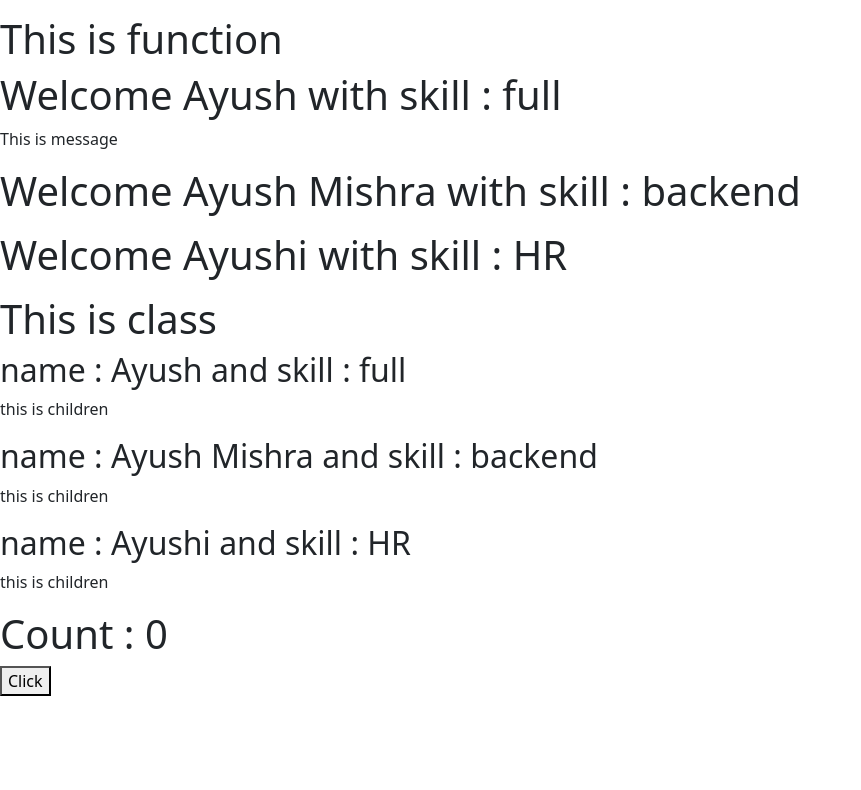
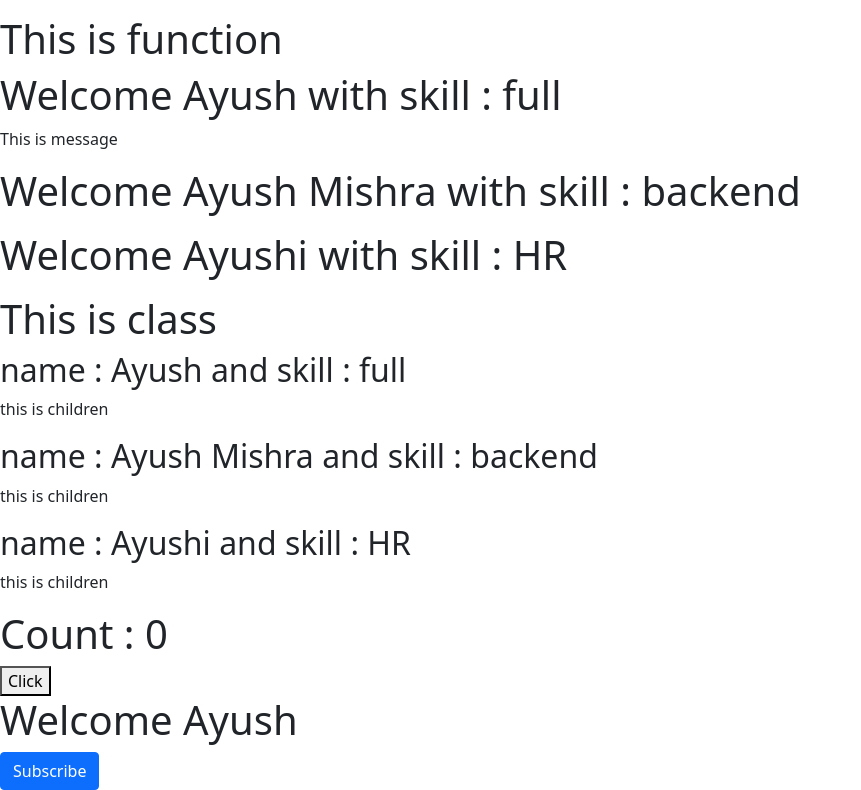
Before and after one commit to ayushkr07/react-super-advanced, a React (Create React App) app: page / in a window 1280 px wide. Shown: the part 534-1324 px from the top of the page, without its empty margins (0-861 px from the left). Before the commit the page ends 1230 px from the top, so only its background shows below. Built offline with nearby package versions, Linux system fonts and the light colour scheme.

Commit message:
using State another example

```diff
--- /dev/null
+++ b/src/4.state/Message.js
@@ -0,0 +1,31 @@
+import React, { Component } from 'react'
+
+class Message extends Component {
+    constructor(props) {
+        super(props)
+
+        this.state = {
+             name : 'Ayush',
+             message : 'Welcome Ayush'
+        }
+    }
+
+    subscribe(){
+        this.setState({
+            message : 'Thankyou for subscribing....'
+        })
+    }
+
+    render() {
+        return (
+            <div>
+                <h1>{this.state.message}</h1>
+                <button className="btn btn-primary"
+                 onClick={()=>this.subscribe()}>Subscribe
+                 </button>
+            </div>
+        )
+    }
+}
+
+export default Message
--- a/src/App.js
+++ b/src/App.js
@@ -9,6 +9,7 @@ import Functionalone from './1.components/1.functional/Functionalone';
 import Welcome from './3.props/Welcome';
 import Greeting from './3.props/Greeting';
 import Counter from './4.state/Counter.js';
+import Message from './4.state/Message';
 // function Home(){
 //   return <h1>This is home</h1>
 // }
@@ -36,6 +37,7 @@ function App() {
     <Welcome name="Ayushi" skill="HR"/>
 
     <Counter/>
+    <Message/>
 
 
     </div>
```
